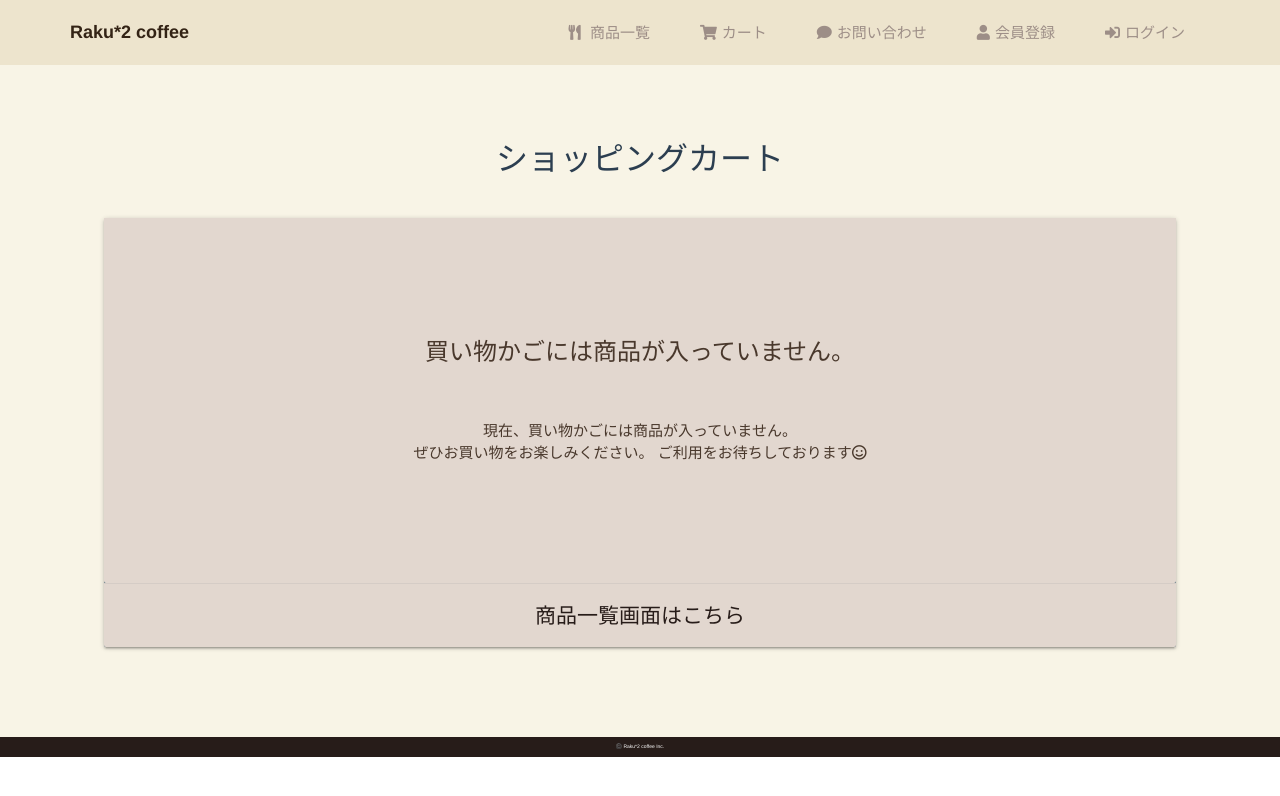
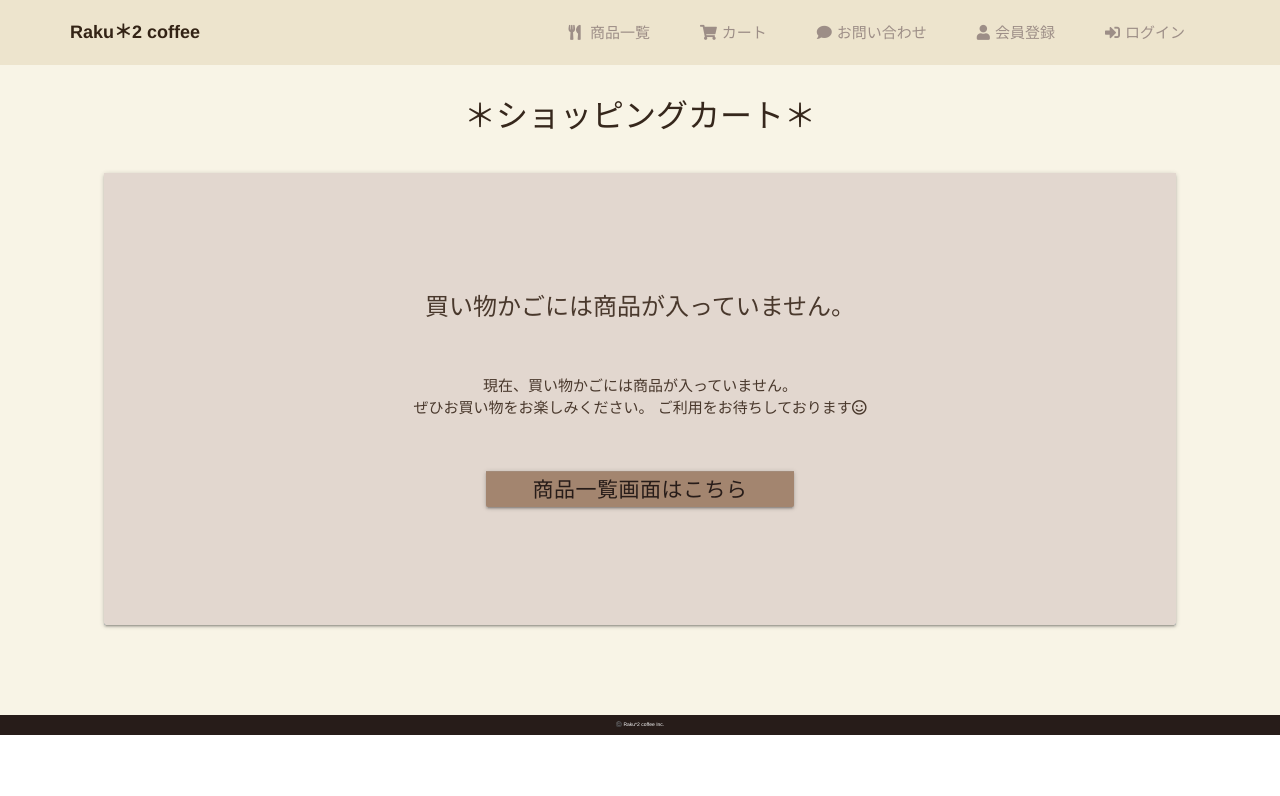
Before and after one commit to kosuke-17/ec-202110c, a Vue app: page /cartList in a window 1280 px wide. Shown: the top 796 px of the page. Built offline with nearby package versions, Linux system fonts and the light colour scheme.

Commit message:
css修正、インプットタグフォーカス時の色変更できていない。

```diff
--- a/public/common.css
+++ b/public/common.css
@@ -46,6 +46,13 @@ a:hover {
   color: #5f5d60;
 }
 
+h1 {
+  line-height: 1;
+  margin: 0;
+  font-size: 32px;
+  color: #36271c;
+}
+
 .heading h2 {
   font-weight: normal; /* h要素のデフォルトbold(太字)をnormalに変更 */
 }
@@ -92,3 +99,7 @@ a:hover {
 .row {
   margin: 0 auto;
 }
+
+input:focus {
+  color: black;
+}
--- a/src/components/Header.vue
+++ b/src/components/Header.vue
@@ -3,7 +3,7 @@
     <div class="container">
       <div class="header">
         <div class="header-left logo">
-          <router-link to="/"> Raku*2 coffee </router-link>
+          <router-link to="/"> Raku＊2 coffee </router-link>
         </div>
 
         <div class="header-right">
--- a/src/views/RegisterUser.vue
+++ b/src/views/RegisterUser.vue
@@ -1,6 +1,7 @@
 <template>
   <div class="top-wrapper">
     <div class="container">
+      <h1 class="page-title">＊会員登録＊</h1>
       <div class="row register-page">
         <div class="error">{{ errorOfName }}</div>
         <div class="row">
--- a/src/views/cartList.vue
+++ b/src/views/cartList.vue
@@ -1,7 +1,7 @@
 <template>
   <div class="top-wrapper">
     <div class="container">
-      <h1 class="page-title">ショッピングカート</h1>
+      <h1 class="page-title">＊ショッピングカート＊</h1>
       <!-- table -->
       <div class="row">
         <div>
@@ -18,11 +18,11 @@
                       <br />ぜひお買い物をお楽しみください。
                       ご利用をお待ちしております<i class="far fa-smile"></i>
                     </p>
-                  </div>
-                  <div class="card-action">
-                    <router-link to="/itemList"
-                      >商品一覧画面はこちら</router-link
-                    >
+                    <div class="card-action btn">
+                      <router-link to="/itemList"
+                        >商品一覧画面はこちら</router-link
+                      >
+                    </div>
                   </div>
                 </div>
               </div>
@@ -245,11 +245,16 @@ export default class cartList extends Vue {
 
 .card .card-content p {
   color: #49382c;
+  margin-bottom: 5%;
 }
 
 .card .card-action:last-child {
   border-radius: 0 0 2 px 2 px;
-  background-color: #e2d7cf;
+  background-color: #a3856f;
+  width: 30%;
+}
+.card .card-action:last-child:hover {
+  background-color: #debecc;
 }
 
 .card
@@ -266,5 +271,10 @@ export default class cartList extends Vue {
 
 .register-admin-btn {
   margin-bottom: 5% 0 8% 0;
+  background-color: #55423d;
+}
+
+.card-action.btn {
+  padding: 0;
 }
 </style>
--- a/src/views/contactCompany.vue
+++ b/src/views/contactCompany.vue
@@ -1,9 +1,9 @@
 <template>
   <div class="top-wrapper">
     <div class="container">
+      <h1 class="page-title">＊お問い合わせ＊</h1>
       <div class="row login-page">
         <div class="col s12 z-depth-6 card-panel">
-          <h1>お問い合わせ</h1>
           <!-- <div class="error">{{ errorMessage }}</div> -->
           <form class="login-form">
             <div class="row">
@@ -115,4 +115,19 @@ export default class ContactCompany extends Vue {
 .top-wrapper {
   height: 100vh;
 }
+
+.col.s12.z-depth-6.card-panel {
+  margin-top: 5%;
+  padding: 1% 2%;
+  box-sizing: border-box;
+  background-color: #e2d7cf;
+}
+
+.row .col.s12 {
+  width: 100%;
+  margin-left: auto;
+  left: auto;
+  right: auto;
+  padding: 2% 0;
+}
 </style>
--- a/src/views/itemList.vue
+++ b/src/views/itemList.vue
@@ -2,6 +2,7 @@
   <div class="top-wrapper">
     <!-- search form -->
     <div class="container">
+      <h1 class="page-title">＊商品一覧＊</h1>
       <form class="search-form">
         <!-- サジェスト機能 -->
         <fieldset>
--- a/src/views/loginUser.vue
+++ b/src/views/loginUser.vue
@@ -105,8 +105,11 @@ export default class LoginUser extends Vue {
 
 <style scoped>
 .login-page {
-  width: 600px;
-  height: 570px;
+  width: 70%;
+}
+
+.row .col.s12 {
+  background-color: #e2d7cf;
 }
 
 .login-btn {
```
